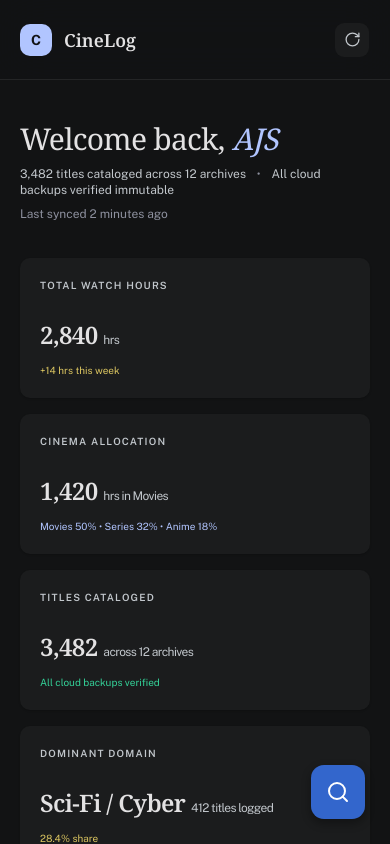
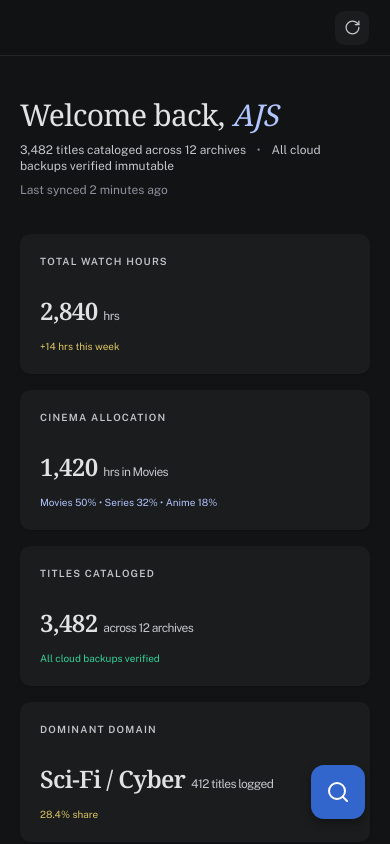
Before and after one commit to ajs-codes/cinelog, a Next.js app: page / in a window 390 px wide. Shown: the top 844 px of the page. Built offline with nearby package versions, Linux system fonts and the light colour scheme.

Commit message:
Added Sticky Sidebar Functionality

```diff
--- a/src/components/ui/app-shell.tsx
+++ b/src/components/ui/app-shell.tsx
@@ -7,7 +7,7 @@ export function AppShell({ children }: { children: ReactNode }) {
   return (
     <div className="flex min-h-screen bg-surface text-on-surface">
       <Sidebar />
-      <div className="min-w-0 flex-1">
+      <div className="min-w-0 flex-1 lg:pl-58">
         <Navbar />
         {children}
       </div>
--- a/src/components/ui/navbar.tsx
+++ b/src/components/ui/navbar.tsx
@@ -4,16 +4,7 @@ import { Button } from "@/components/ui/button";
 
 export function Navbar() {
   return (
-    <header className="sticky top-0 z-30 flex h-20 items-center justify-between border-b border-outline-alt bg-surface/90 px-5 backdrop-blur-xl sm:px-8">
-      <div className="flex items-center gap-3 lg:hidden">
-        <div className="flex size-8 items-center justify-center rounded-lg bg-brand-primary text-surface">
-          <span className="font-public-sans text-sm font-bold">C</span>
-        </div>
-        <span className="font-heading text-lg font-semibold text-on-surface">
-          CineLog
-        </span>
-      </div>
-
+    <header className="sticky top-0 z-30 flex h-14 items-center justify-between border-b border-outline-alt bg-surface/90 px-5 backdrop-blur-xl sm:px-8">
       <div className="ml-auto flex items-center gap-2 sm:gap-3">
         <div className="hidden items-center gap-2 font-public-sans text-xs text-outline-muted lg:flex">
           <span>Auto Synced</span>
--- a/src/components/ui/sidebar.tsx
+++ b/src/components/ui/sidebar.tsx
@@ -14,8 +14,8 @@ export function Sidebar() {
   const pathname = usePathname();
 
   return (
-    <aside className="hidden w-58 shrink-0 border-r border-outline-alt bg-surface-container-low lg:flex lg:flex-col">
-      <div className="flex h-20 items-center gap-3 border-b border-outline-alt px-7">
+    <aside className="fixed inset-y-0 left-0 z-30 hidden h-screen w-58 shrink-0 border-r border-outline-alt bg-surface-container-low lg:flex lg:flex-col">
+      <div className="flex h-14 items-center gap-3 border-b border-outline-alt px-7">
         <div className="flex size-9 items-center justify-center rounded-lg bg-brand-primary text-surface">
           <Clapperboard className="size-5" strokeWidth={2.2} />
         </div>
```
